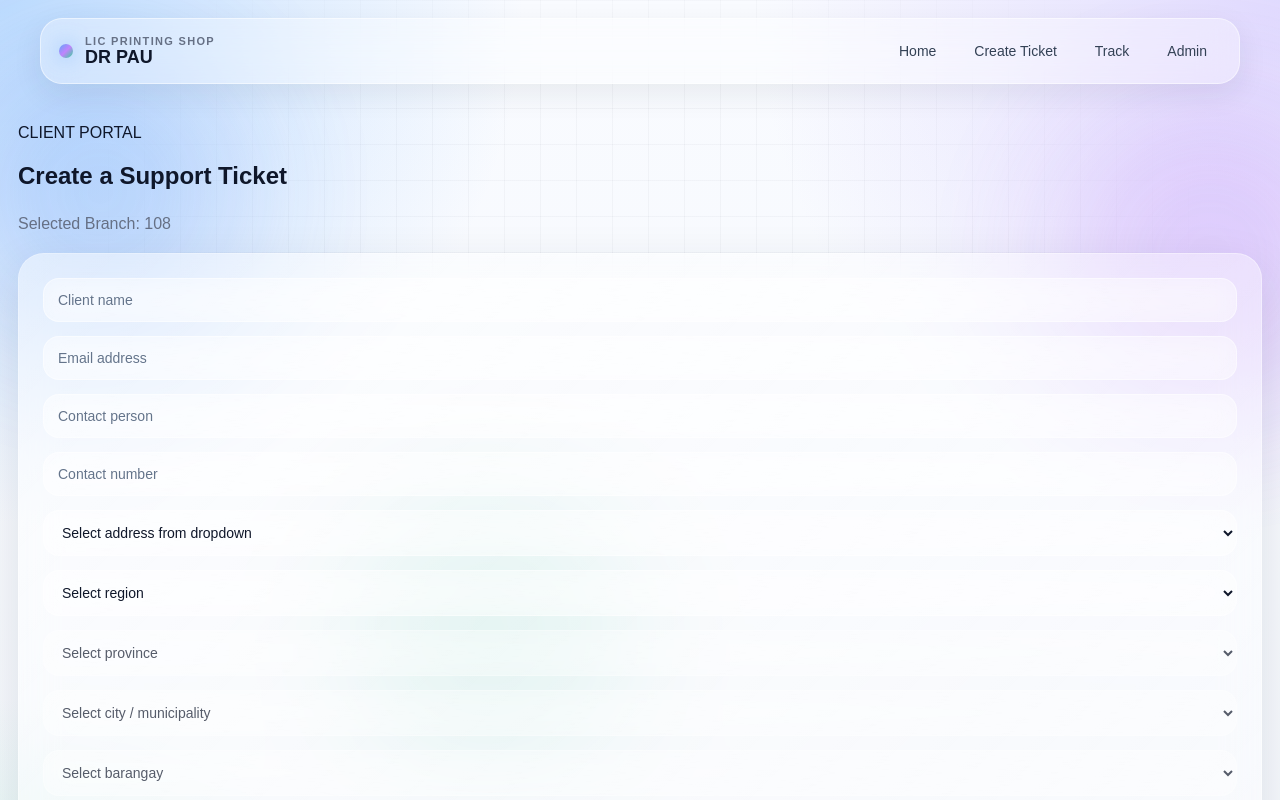
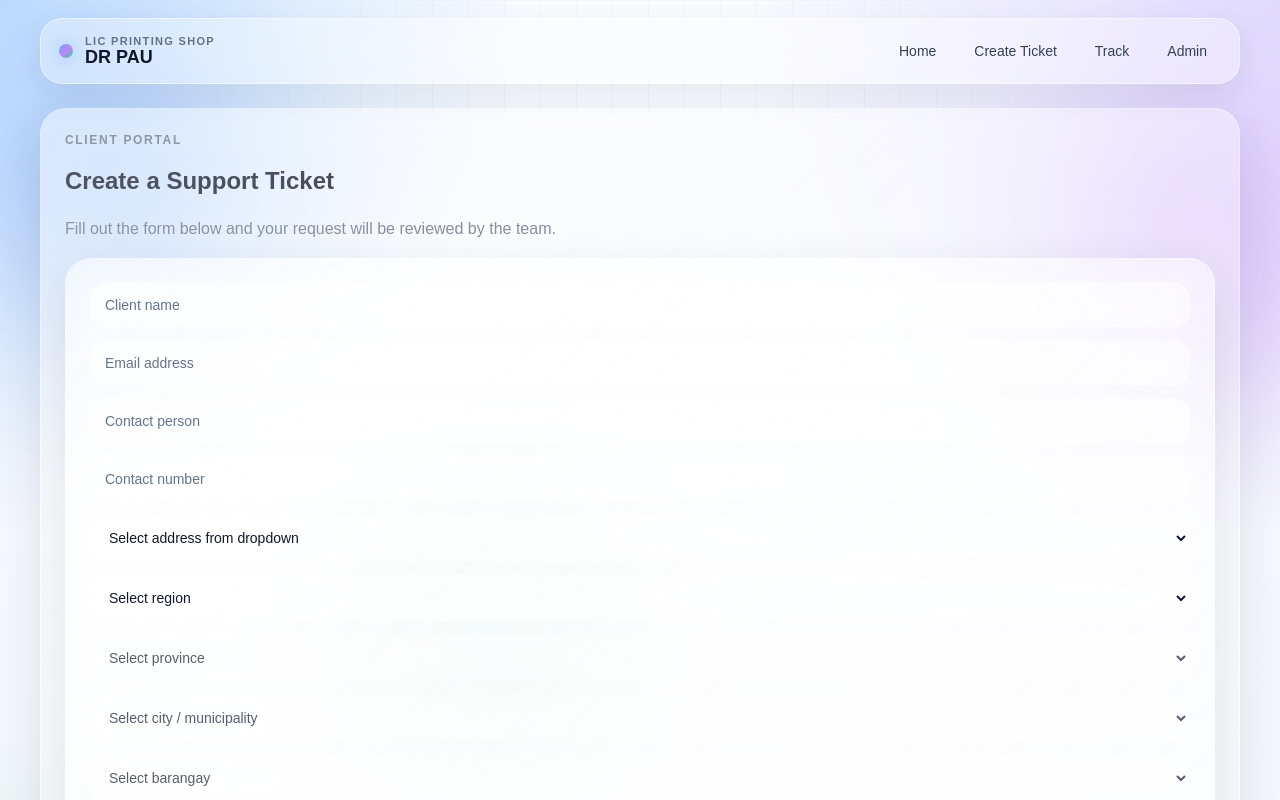
Before and after one commit to LICPrintingShop/DRPAU, a Next.js app: page /client in a window 1280 px wide. Shown: the top 800 px of the page. Built offline with nearby package versions, Linux system fonts and the light colour scheme.

Commit message:
Update page.jsx

```diff
--- a/app/client/page.jsx
+++ b/app/client/page.jsx
@@ -1,19 +1,18 @@
 "use client";
 
-import { useSearchParams } from "next/navigation";
 import TicketForm from "../../components/TicketForm";
 
 export default function ClientPage() {
-  const searchParams = useSearchParams();
-  const branch = searchParams.get("branch") || "108";
+  return (
+    <main className="page-container">
+      <section className="glass-panel">
+        <p className="section-kicker">CLIENT PORTAL</p>
+        <h2>Create a Support Ticket</h2>
+        <p className="subtext">
+          Fill out the form below and your request will be reviewed by the team.
+        </p>
 
-  return (
-    <main className="page">
-      <section className="card">
-        <p className="eyebrow">CLIENT PORTAL</p>
-        <h1>Create a Support Ticket</h1>
-        <p className="subtext">Selected Branch: {branch}</p>
-        <TicketForm branch={branch} />
+        <TicketForm />
       </section>
     </main>
   );
```
